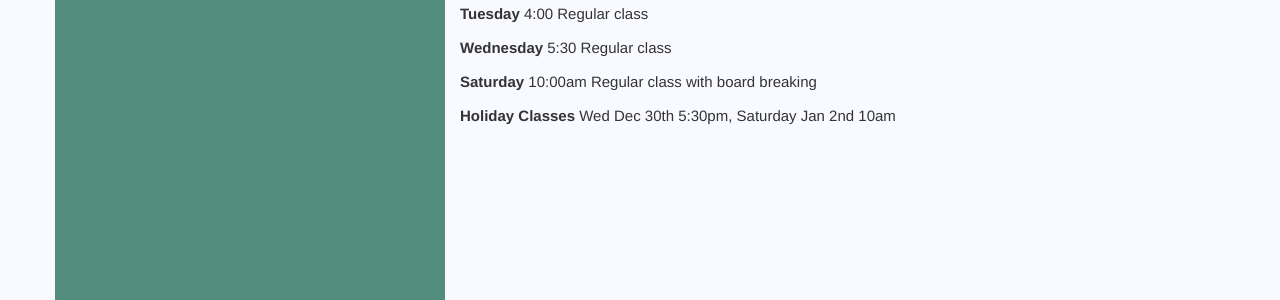
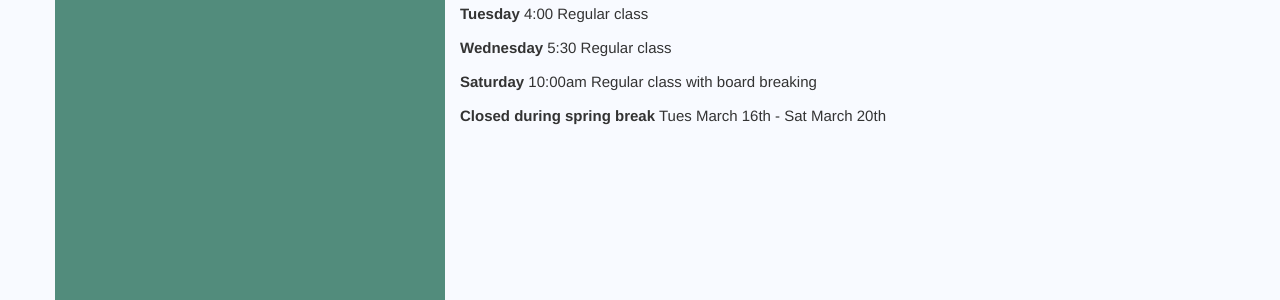
Before and after one commit to taekwondomontana/taekwondomontana.github.io, a Jekyll site: the page built from classes.html, in a window 1280 px wide. Shown: the part 649-949 px from the top of the page. Built offline with Jekyll 4.4.1, drawn with Linux system fonts in a browser that asks for light colours.

Commit message:
closed from spring break

```diff
--- a/classes.html
+++ b/classes.html
@@ -41,7 +41,7 @@ permalink: /classes
         <p><strong>Tuesday</strong> 4:00 Regular class</p>
         <p><strong>Wednesday</strong> 5:30 Regular class</p>
         <p><strong>Saturday</strong> 10:00am Regular class with board breaking</p>
-        <p><strong>Holiday Classes</strong> Wed Dec 30th 5:30pm, Saturday Jan 2nd 10am</p>
+        <p><strong>Closed during spring break</strong> Tues March 16th - Sat March 20th</p>
     </div>
   </div>
 </div>
```
